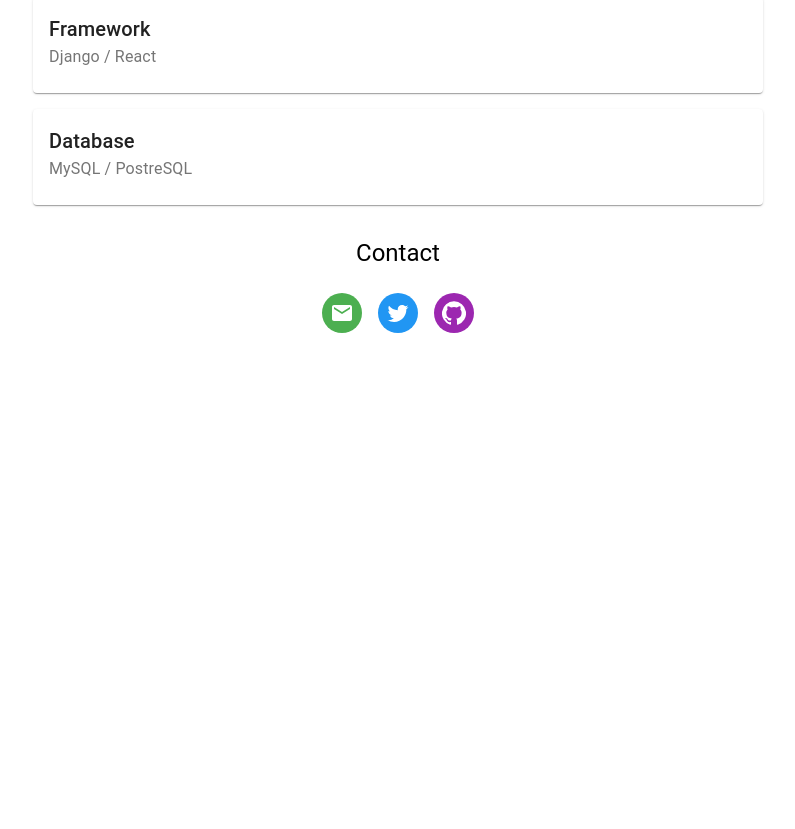
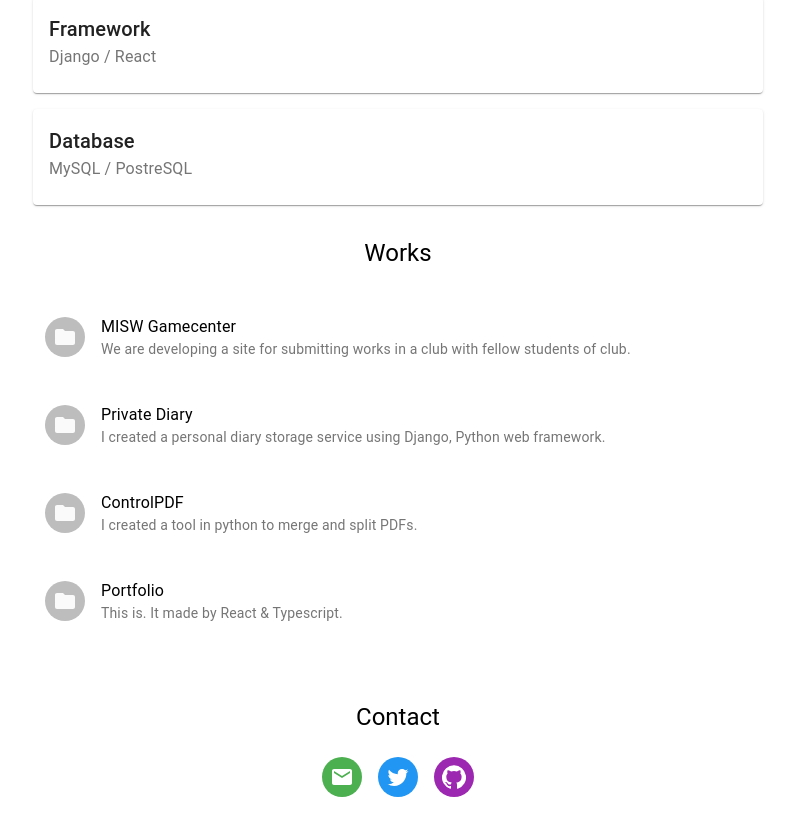
Before and after one commit to ITK13201/ITK13201.github.io, a React (Create React App) app: page / in a window 1280 px wide. Shown: the part 1095-1924 px from the top of the page, without its empty margins (242-1037 px from the left). Before the commit the page ends 1460 px from the top, so only its background shows below. Built offline with nearby package versions, Linux system fonts and the light colour scheme.

Commit message:
add: works column

```diff
--- a/package.json
+++ b/package.json
@@ -16,6 +16,7 @@
     "node": "^15.10.0",
     "node-sass": "^5.0.0",
     "react": "^17.0.2",
+    "react-anchor-link-smooth-scroll": "^1.0.12",
     "react-dom": "^17.0.2",
     "react-responsive": "^8.2.0",
     "react-scripts": "4.0.3",
--- a/src/App.tsx
+++ b/src/App.tsx
@@ -4,6 +4,7 @@ import Navbar from './components/Navbar'
 import MyAvatar from './components/Myavatar'
 import About from './components/About'
 import Skills from './components/Skills'
+import Works from './components/Works'
 import Contact from './components/Contact'
 import './App.scss'
 
@@ -18,6 +19,8 @@ const App: React.FC = () => {
       <About />
       {/* Skills */}
       <Skills />
+      {/* Works */}
+      <Works />
       {/* Contact */}
       <Contact />
     </>
--- /dev/null
+++ b/src/components/Works.tsx
@@ -0,0 +1,96 @@
+import React from 'react'
+import {
+  Box,
+  Typography,
+  makeStyles,
+  List,
+  ListItem,
+  ListItemProps,
+  ListItemText,
+  ListItemAvatar,
+  Avatar,
+} from '@material-ui/core'
+import FolderIcon from '@material-ui/icons/Folder'
+
+const useStyles = makeStyles((theme) => ({
+  root: {
+    width: 770,
+    maxWidth: '100%',
+  },
+}))
+
+function ListItemLink(props: ListItemProps<'a', { button?: true }>) {
+  return <ListItem button component="a" {...props} />
+}
+
+const Works: React.FC = () => {
+  const classes = useStyles()
+
+  return (
+    <>
+      <Box p={2}>
+        <Box display="flex" justifyContent="center" p={1}>
+          <Typography variant="h5">Works</Typography>
+        </Box>
+        <Box display="flex" justifyContent="center" p={1}>
+          <List className={classes.root}>
+            <ListItem>
+              <ListItemLink href="https://misw-gamecenter.herokuapp.com/">
+                <ListItemAvatar>
+                  <Avatar>
+                    <FolderIcon />
+                  </Avatar>
+                </ListItemAvatar>
+                <ListItemText
+                  primary="MISW Gamecenter"
+                  secondary="We are developing a site for submitting works in a club with fellow students of club. "
+                ></ListItemText>
+              </ListItemLink>
+            </ListItem>
+            <ListItem>
+              <ListItemLink href="https://github.com/ITK13201/private_diary">
+                <ListItemAvatar>
+                  <Avatar>
+                    <FolderIcon />
+                  </Avatar>
+                </ListItemAvatar>
+                <ListItemText
+                  primary="Private Diary"
+                  secondary="I created a personal diary storage service using Django, Python web framework."
+                ></ListItemText>
+              </ListItemLink>
+            </ListItem>
+            <ListItem>
+              <ListItemLink href="https://github.com/ITK13201/ControlPDF">
+                <ListItemAvatar>
+                  <Avatar>
+                    <FolderIcon />
+                  </Avatar>
+                </ListItemAvatar>
+                <ListItemText
+                  primary="ControlPDF"
+                  secondary="I created a tool in python to merge and split PDFs."
+                ></ListItemText>
+              </ListItemLink>
+            </ListItem>
+            <ListItem>
+              <ListItemLink href="https://github.com/ITK13201/ITK13201.github.io">
+                <ListItemAvatar>
+                  <Avatar>
+                    <FolderIcon />
+                  </Avatar>
+                </ListItemAvatar>
+                <ListItemText
+                  primary="Portfolio"
+                  secondary="This is. It made by React & Typescript."
+                ></ListItemText>
+              </ListItemLink>
+            </ListItem>
+          </List>
+        </Box>
+      </Box>
+    </>
+  )
+}
+
+export default Works
```
Also changed, not shown: 1 other file (tests, documents, lock files or other folders).
